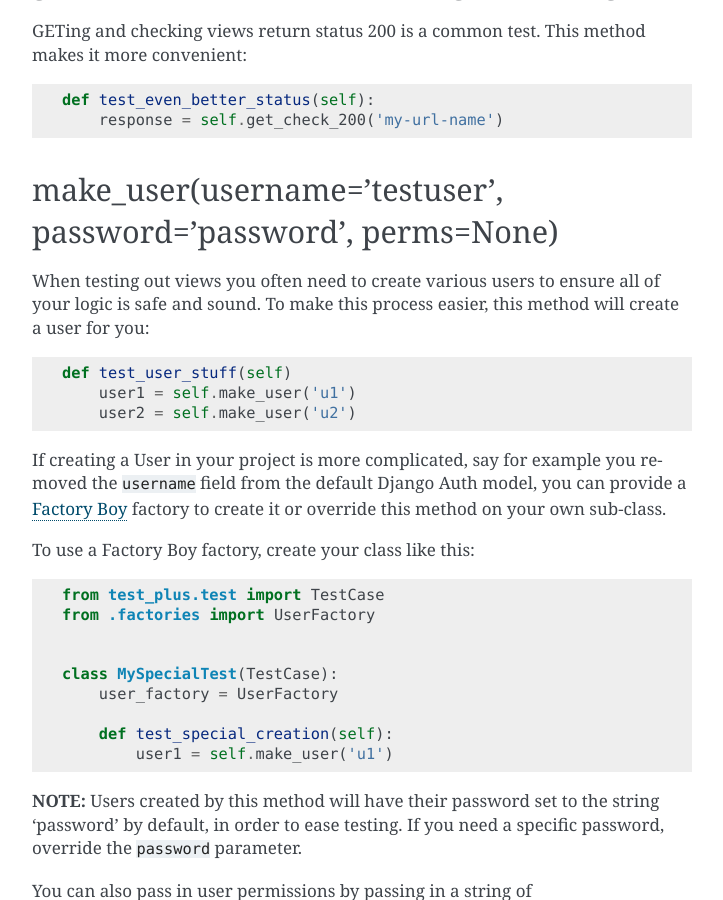
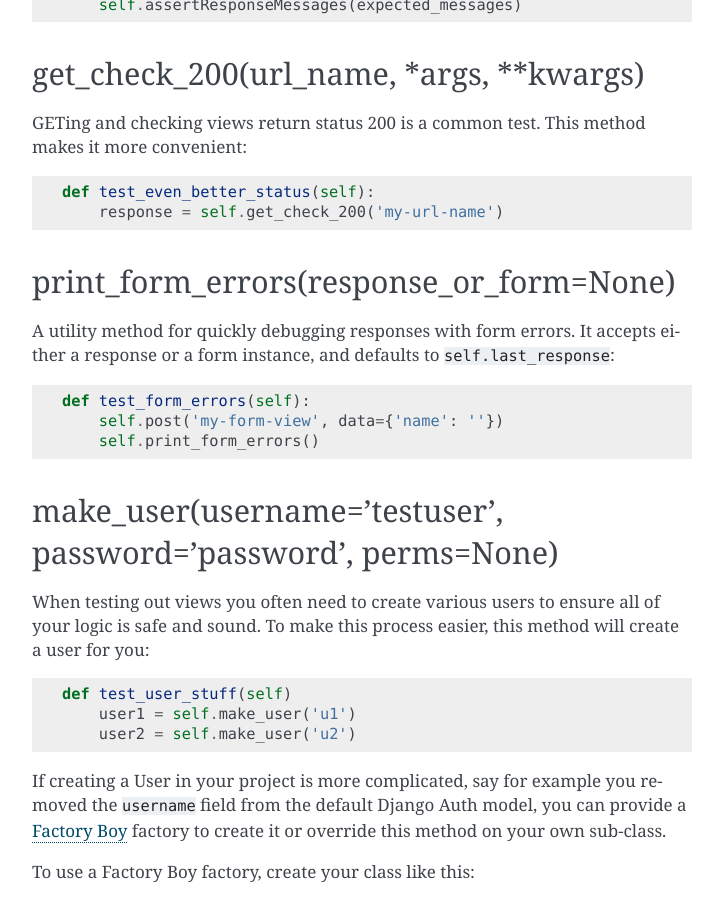
Before and after one commit to revsys/django-test-plus, a Sphinx documentation site: the page built from docs/methods.rst, in a window 1280 px wide and 900 px high, scrolled down 7402 px. Shown: the whole window, without its empty margins (388-1111 px from the left). Built offline with Sphinx 7.4.7, drawn with Linux system fonts in a browser that asks for light colours; some of the changed text lies outside the part shown.

```diff
--- a/docs/auth_helpers.rst
+++ b/docs/auth_helpers.rst
@@ -2,7 +2,7 @@ Authentication Helpers
 ----------------------
 
 assertLoginRequired(url\_name, \*args, method='get', \*\*kwargs)
-~~~~~~~~~~~~~~~~~~~~~~~~~~~~~~~~~~~~~~~~~~~~~~~~~~~~
+~~~~~~~~~~~~~~~~~~~~~~~~~~~~~~~~~~~~~~~~~~~~~~~~~~~~~~~~~~~~~~~~
 
 This method helps you test that a given named URL requires authorization::
 
--- a/docs/low_query_counts.rst
+++ b/docs/low_query_counts.rst
@@ -17,8 +17,8 @@ more queries than you expect::
             self.get('some-view-with-6-queries')
 
 
-assertGoodView(url\_name, \*args, \*\*kwargs)
-~~~~~~~~~~~~~~~~~~~~~~~~~~~~~~~~~~~~~~~~~~~~~~~
+assertGoodView(url\_name, \*args, verbose=False, \*\*kwargs)
+~~~~~~~~~~~~~~~~~~~~~~~~~~~~~~~~~~~~~~~~~~~~~~~~~~~~~~~~~~~~
 
 This method does a few things for you. It:
 
--- a/docs/methods.rst
+++ b/docs/methods.rst
@@ -77,27 +77,27 @@ put(url\_name, follow=False, \*args, \*\*kwargs)
 To support all HTTP methods
 
 patch(url\_name, follow=False, \*args, \*\*kwargs)
-~~~~~~~~~~~~~~~~~~~~~~~~~~~~~~~~~~~~~~~~~~~~~~~~
+~~~~~~~~~~~~~~~~~~~~~~~~~~~~~~~~~~~~~~~~~~~~~~~~~~
 
 To support all HTTP methods
 
 head(url\_name, follow=False, \*args, \*\*kwargs)
-~~~~~~~~~~~~~~~~~~~~~~~~~~~~~~~~~~~~~~~~~~~~~~~~
+~~~~~~~~~~~~~~~~~~~~~~~~~~~~~~~~~~~~~~~~~~~~~~~~~
 
 To support all HTTP methods
 
 trace(url\_name, follow=False, \*args, \*\*kwargs)
-~~~~~~~~~~~~~~~~~~~~~~~~~~~~~~~~~~~~~~~~~~~~~~~~
+~~~~~~~~~~~~~~~~~~~~~~~~~~~~~~~~~~~~~~~~~~~~~~~~~~
 
 To support all HTTP methods
 
 options(url\_name, follow=False, \*args, \*\*kwargs)
-~~~~~~~~~~~~~~~~~~~~~~~~~~~~~~~~~~~~~~~~~~~~~~~~
+~~~~~~~~~~~~~~~~~~~~~~~~~~~~~~~~~~~~~~~~~~~~~~~~~~~~
 
 To support all HTTP methods
 
 delete(url\_name, follow=False, \*args, \*\*kwargs)
-~~~~~~~~~~~~~~~~~~~~~~~~~~~~~~~~~~~~~~~~~~~~~~~~
+~~~~~~~~~~~~~~~~~~~~~~~~~~~~~~~~~~~~~~~~~~~~~~~~~~~
 
 To support all HTTP methods
 
@@ -131,7 +131,7 @@ equality while we're at it. This asserts that key == value::
         self.assertContext('some-key', 'expected value')
 
 assert\_http\_XXX_\<status\_name\>(response, msg=None) - status code checking
-~~~~~~~~~~~~~~~~~~~~~~~~~~~~~~~~~~~~~~~~~~~~~~
+~~~~~~~~~~~~~~~~~~~~~~~~~~~~~~~~~~~~~~~~~~~~~~~~~~~~~~~~~~~~~~~~~~~~~~~~~~~~~
 
 Another test you often need to do is check that a response has a certain
 HTTP status code. With Django's default TestCase you would write::
@@ -172,6 +172,7 @@ The ``response_###()`` methods that are deprecated, but still available for use,
 - ``response_403()``
 - ``response_404()``
 - ``response_405()``
+- ``response_409()``
 - ``response_410()``
 
 All of which take an optional Django test client response and a str msg argument that, if specified, is used as the error message when a failure occurs. Just like the ``assert_http_###_<status_name>()`` methods, these methods will use the last response if it's available.
@@ -243,6 +244,7 @@ You can check that a specific template was not used to render the last response:
 
 This is a convenience wrapper around Django's ``assertTemplateNotUsed`` that automatically
 uses ``self.last_response`` if no response is provided.
+
 assertResponseMessages(expected_messages, response=None, ordered=True)
 ~~~~~~~~~~~~~~~~~~~~~~~~~~~~~~~~~~~~~~~~~~~~~~~~~~~~~~~~~~~~~~~~~~~~~~~
 
@@ -289,6 +291,16 @@ GETing and checking views return status 200 is a common test. This method makes
     def test_even_better_status(self):
         response = self.get_check_200('my-url-name')
 
+print\_form\_errors(response\_or\_form=None)
+~~~~~~~~~~~~~~~~~~~~~~~~~~~~~~~~~~~~~~~~~~~~
+
+A utility method for quickly debugging responses with form errors. It accepts
+either a response or a form instance, and defaults to ``self.last_response``::
+
+    def test_form_errors(self):
+        self.post('my-form-view', data={'name': ''})
+        self.print_form_errors()
+
 make\_user(username='testuser', password='password', perms=None)
 ~~~~~~~~~~~~~~~~~~~~~~~~~~~~~~~~~~~~~~~~~~~~~~~~~~~~~~~~~~~~~~~~
 
```
Also changed, not shown: README.md (+39 -2 lines).
